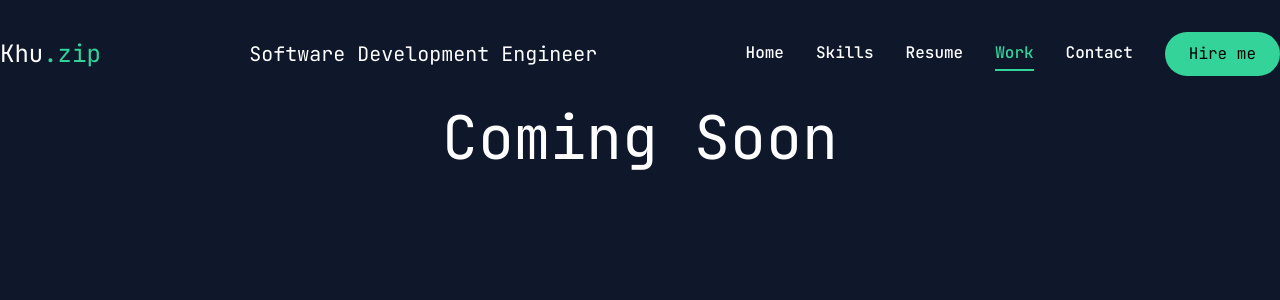
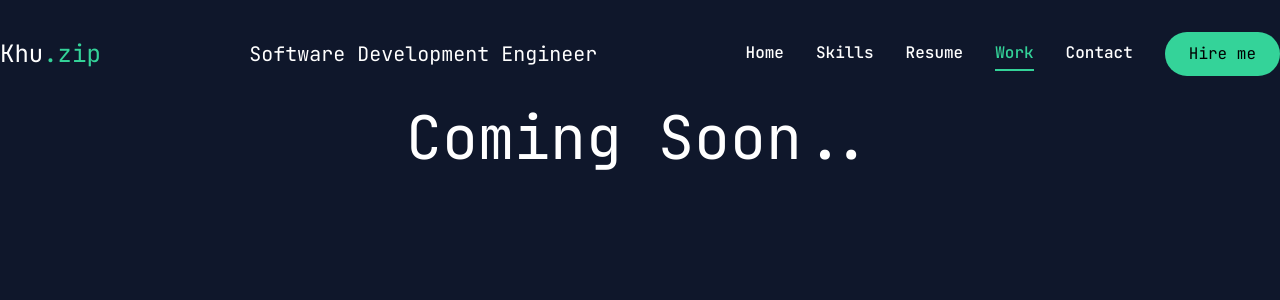
Before and after one commit to CyberKP03/e-portfolio, a Next.js app: page /work in a window 1280 px wide. Shown: the top 300 px of the page. Built offline with nearby package versions, Linux system fonts and the light colour scheme.

Commit message:
fix: add continuation dots

```diff
--- a/components/ComingSoon.jsx
+++ b/components/ComingSoon.jsx
@@ -2,7 +2,7 @@
 const ComingSoon = () => {
   return (
     <div className="flex flex-col justify-center items-center text-6xl">
-      Coming Soon
+      Coming Soon..
     </div>
   );
 };
```
